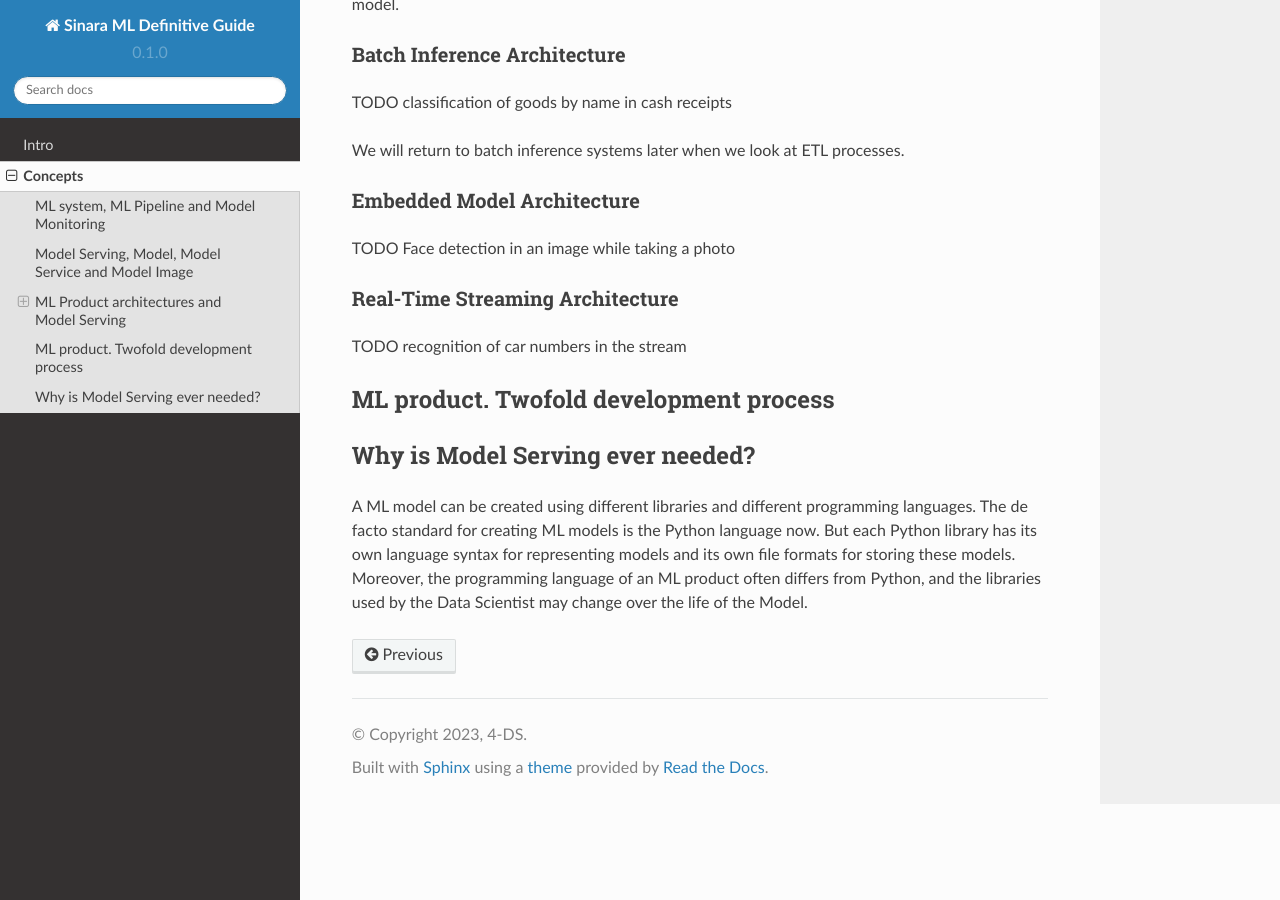
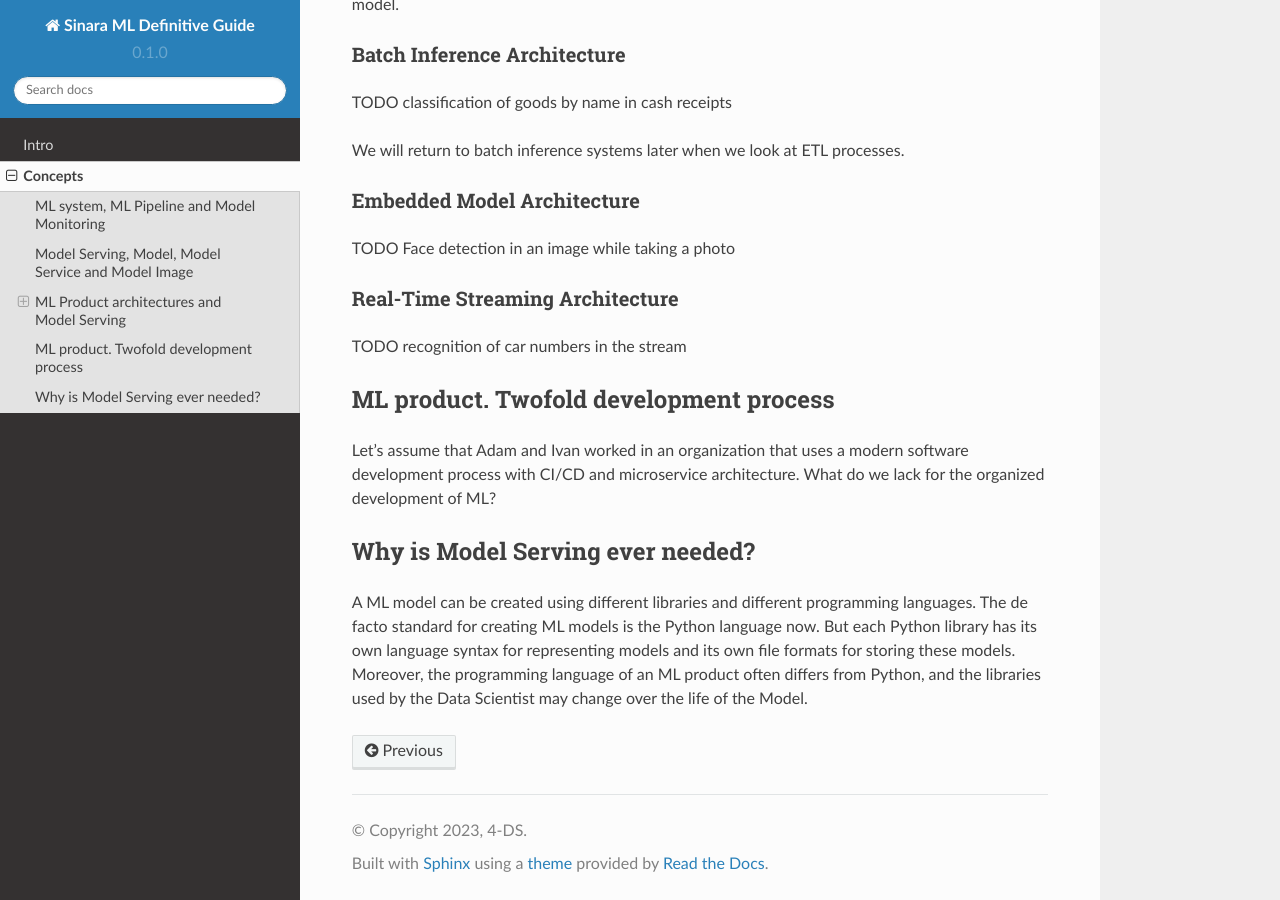
Before and after one commit to 4-DS/SinaraML-Def-Guide, a Sphinx documentation site: the page built from docs/source/concepts.rst, in a window 1280 px wide and 900 px high, scrolled down 3592 px. Built offline with Sphinx 7.4.7 and the Read the Docs theme 2.0.0, drawn with Linux system fonts in a browser that asks for light colours.

Commit message:
Update concepts.rst

```diff
--- a/docs/source/concepts.rst
+++ b/docs/source/concepts.rst
@@ -83,6 +83,8 @@ recognition of car numbers in the stream
 ML product. Twofold development process
 ***************************************
 
+Let's assume that Adam and Ivan worked in an organization that uses a modern software development process with СI/CD and microservice architecture. What do we lack for the organized development of ML?
+
 Why is Model Serving ever needed?
 *********************************
 
```
